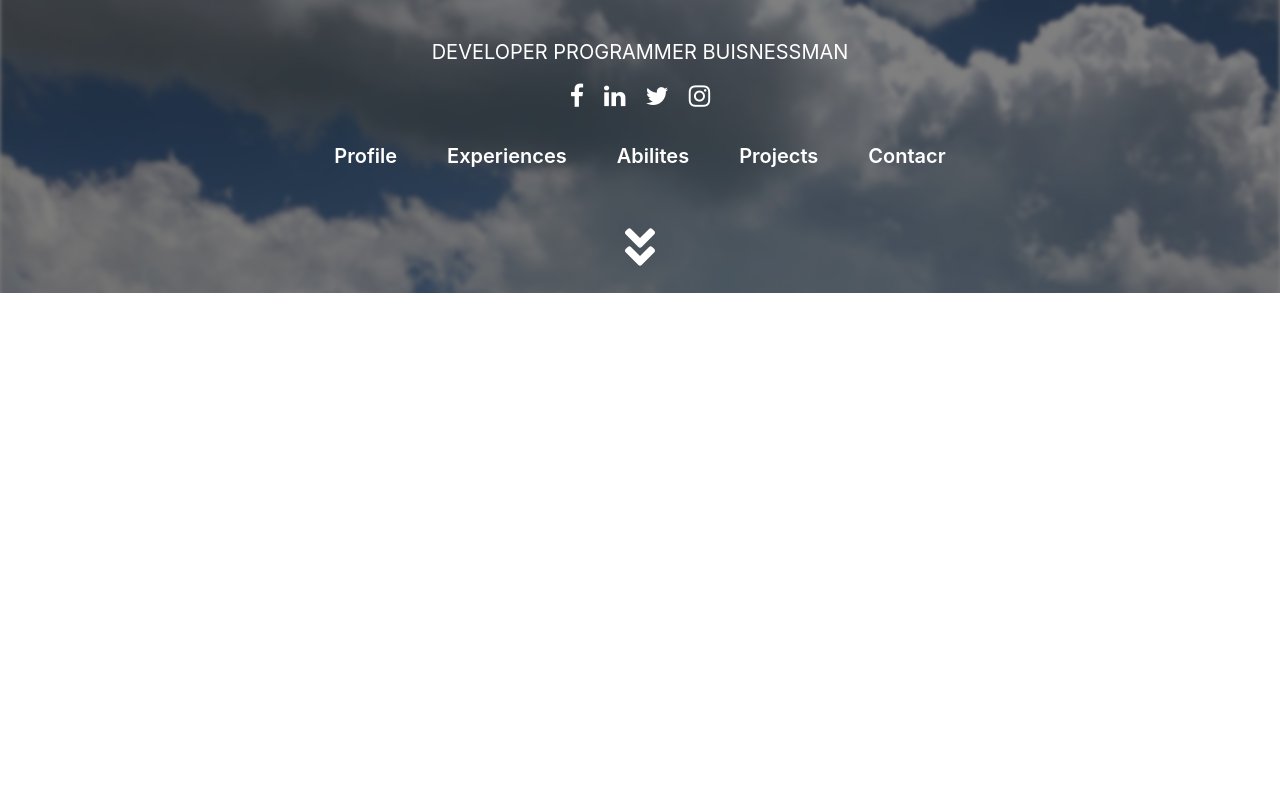
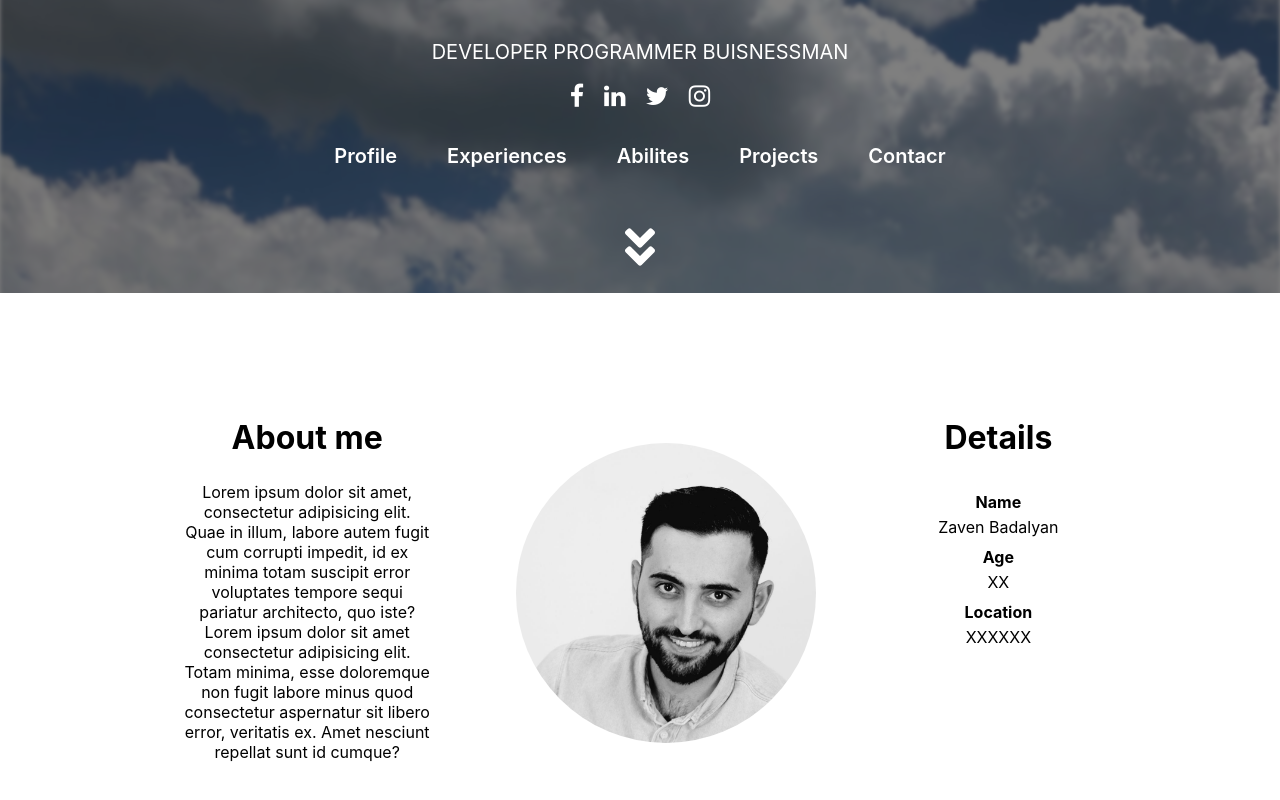
Before and after one commit to vahmelk99/sencnenc, a Vue app: page / in a window 1280 px wide. Shown: the part 208-1008 px from the top of the page. Built offline with nearby package versions, Linux system fonts and the light colour scheme.

Commit message:
ara ynger de

```diff
--- a/src/App.vue
+++ b/src/App.vue
@@ -20,7 +20,7 @@
     </div>
 
     <Header :part="1" />
-
+    <Middle />
     <Footer />
   </div>
 </template>
@@ -28,11 +28,13 @@
 <script>
 import Header from "./components/Header.vue";
 import Footer from "./components/Footer.vue";
+import Middle from "./components/Middle.vue";
 
 export default {
   name: "app",
   components: {
     Header,
+    Middle,
     Footer
   },
   data() {
--- /dev/null
+++ b/src/components/Middle.vue
@@ -0,0 +1,17 @@
+<template>
+  <div class="middle_all">
+    <AboutSection />
+  </div>
+</template>
+
+<script>
+import AboutSection from "./sections/AboutSection.vue";
+export default {
+  components: {
+    AboutSection
+  },
+  data() {
+    return {};
+  }
+};
+</script>
--- /dev/null
+++ b/src/components/sections/AboutSection.vue
@@ -0,0 +1,94 @@
+<template>
+  <div class="about_sec_all">
+    <div class="about_me">
+      <h1>About me</h1>
+      <p>Lorem ipsum dolor sit amet, consectetur adipisicing elit. Quae in illum, labore autem fugit cum corrupti impedit, id ex minima totam suscipit error voluptates tempore sequi pariatur architecto, quo iste? Lorem ipsum dolor sit amet consectetur adipisicing elit. Totam minima, esse doloremque non fugit labore minus quod consectetur aspernatur sit libero error, veritatis ex. Amet nesciunt repellat sunt id cumque?</p>
+    </div>
+    <div class="photo_cont">
+      <div class="photo"></div>
+    </div>
+    <div class="details_cont">
+      <h1>Details</h1>
+      <h4 class="name">Name</h4>
+      <p>Zaven Badalyan</p>
+      <h4 class="age">Age</h4>
+      <p>XX</p>
+      <h4 class="location">Location</h4>
+      <p>XXXXXX</p>
+    </div>
+  </div>
+</template>
+<script>
+export default {
+  data() {
+    return {};
+  }
+};
+</script>
+<style scoped>
+.about_sec_all {
+  padding-top: 100px;
+  display: flex;
+  justify-content: space-around;
+  width: 80%;
+  padding-right: 10%;
+  padding-left: 10%;
+  background-color: white;
+  height: 400px;
+}
+.about_me {
+  width: 30%;
+  height: 100%;
+  /* background-color: lightblue; */
+}
+.about_me > h1 {
+  text-align: center;
+  margin-top: 25px;
+}
+.about_me > p {
+  width: 80%;
+  margin: 0 auto;
+  text-align: center;
+  margin-top: 25px;
+}
+.photo_cont {
+  width: 30%;
+  /* background-color: lightblue; */
+  height: 100%;
+  display: flex;
+  flex-direction: column;
+  justify-content: center;
+}
+.photo {
+  width: 300px;
+  margin: 0 auto;
+  height: 300px;
+  border-radius: 100%;
+  background-image: url("../../assets/profPic.jpg");
+  background-size: cover;
+  background-repeat: no-repeat;
+}
+.details_cont {
+  width: 25%;
+  /* background-color: lightblue; */
+  height: 100%;
+}
+
+.details_cont > h1 {
+  margin-top: 25px;
+  text-align: center;
+}
+.details_cont > .name {
+  margin-top: 35px;
+  text-align: center;
+}
+.details_cont > p {
+  margin-top: 5px;
+  text-align: center;
+}
+.details_cont > .age,
+.details_cont > .location {
+  margin-top: 10px;
+  text-align: center;
+}
+</style>
```
Also changed, not shown: src/assets/profPic.jpg (added).
